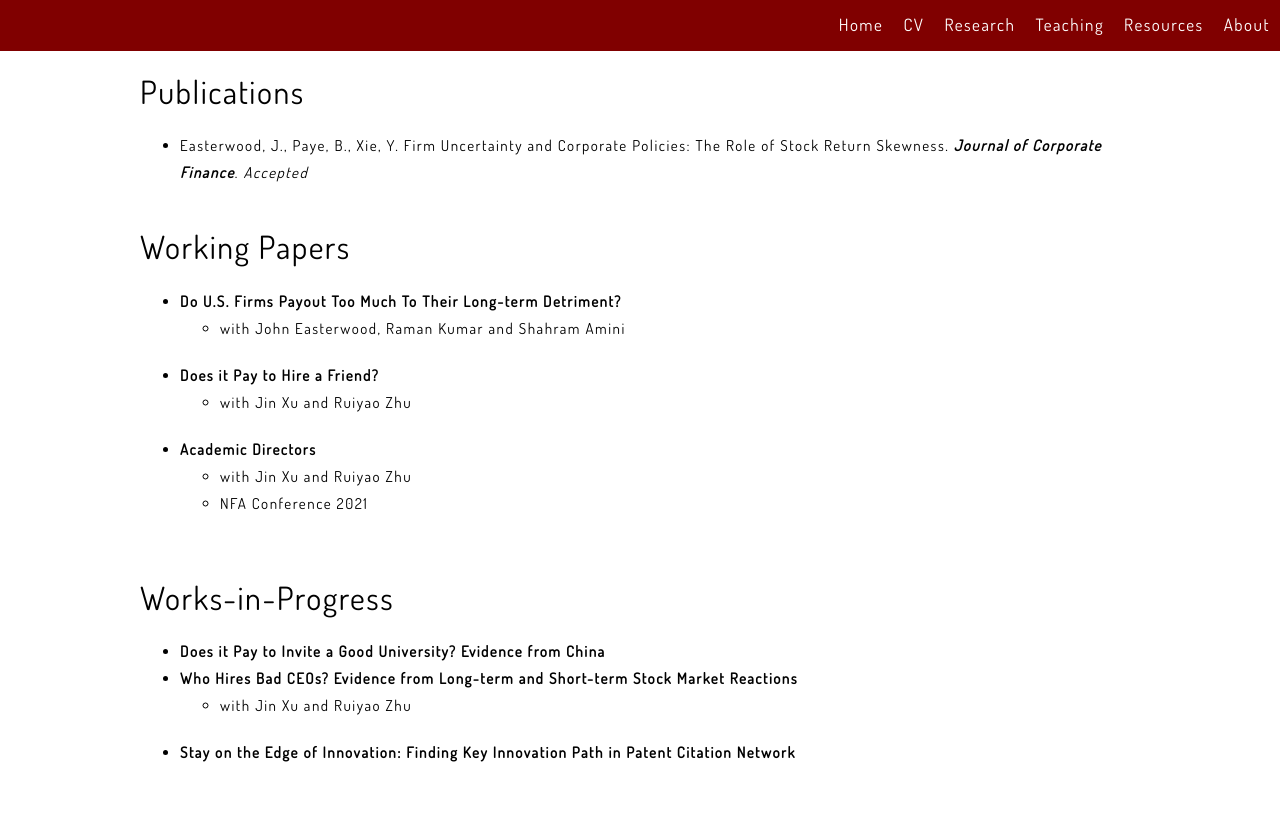
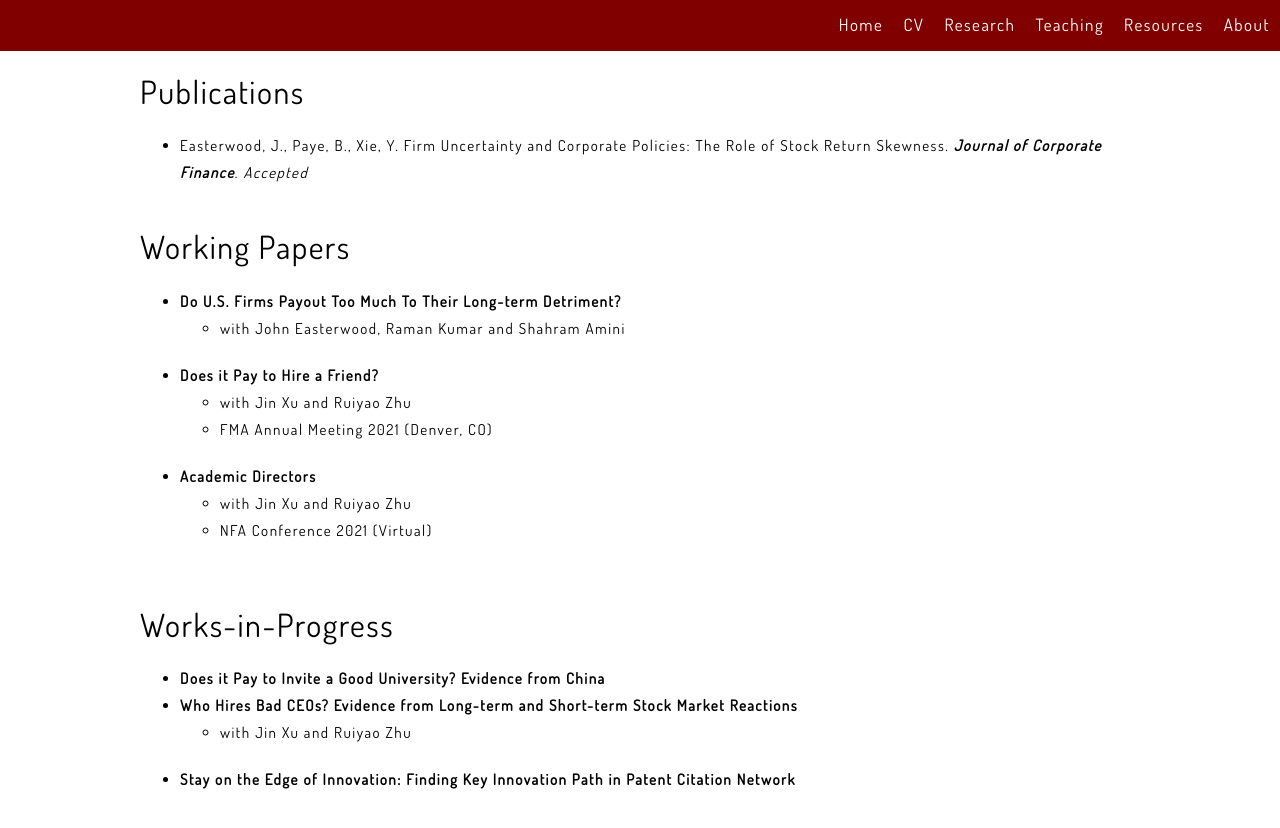
Before and after one commit to xieyutongcn/xieyutongcn.github.io, a Jekyll site: the page built from Research.html, in a window 1280 px wide. Shown: the top 828 px of the page. Built offline with Jekyll 4.4.1, drawn with Linux system fonts in a browser that asks for light colours.

Commit message:
Update Research.html

```diff
--- a/Research.html
+++ b/Research.html
@@ -17,11 +17,12 @@ layout: default
             <li><strong>Does it Pay to Hire a Friend?</strong></li>
             <ul>
                 <li>with Jin Xu and Ruiyao Zhu</li>
+                <li>FMA Annual Meeting 2021 (Denver, CO)</li>
             </ul>
             <li><strong>Academic Directors</strong></li>
             <ul>
                 <li>with Jin Xu and Ruiyao Zhu</li>
-                <li>NFA Conference 2021</li>
+                <li>NFA Conference 2021 (Virtual)</li>
             </ul>
         </ul>
         <h1>Works-in-Progress</h1>
```
